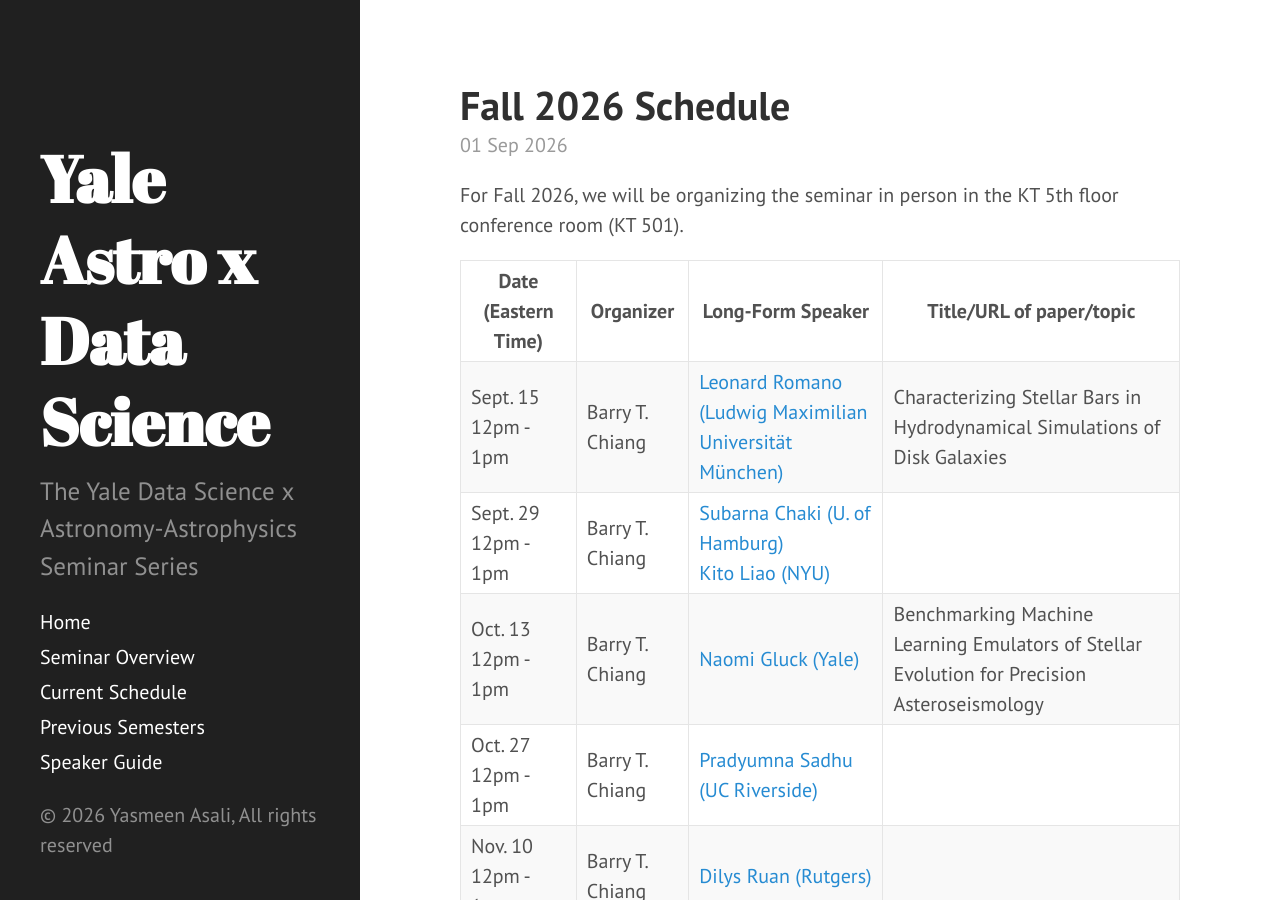
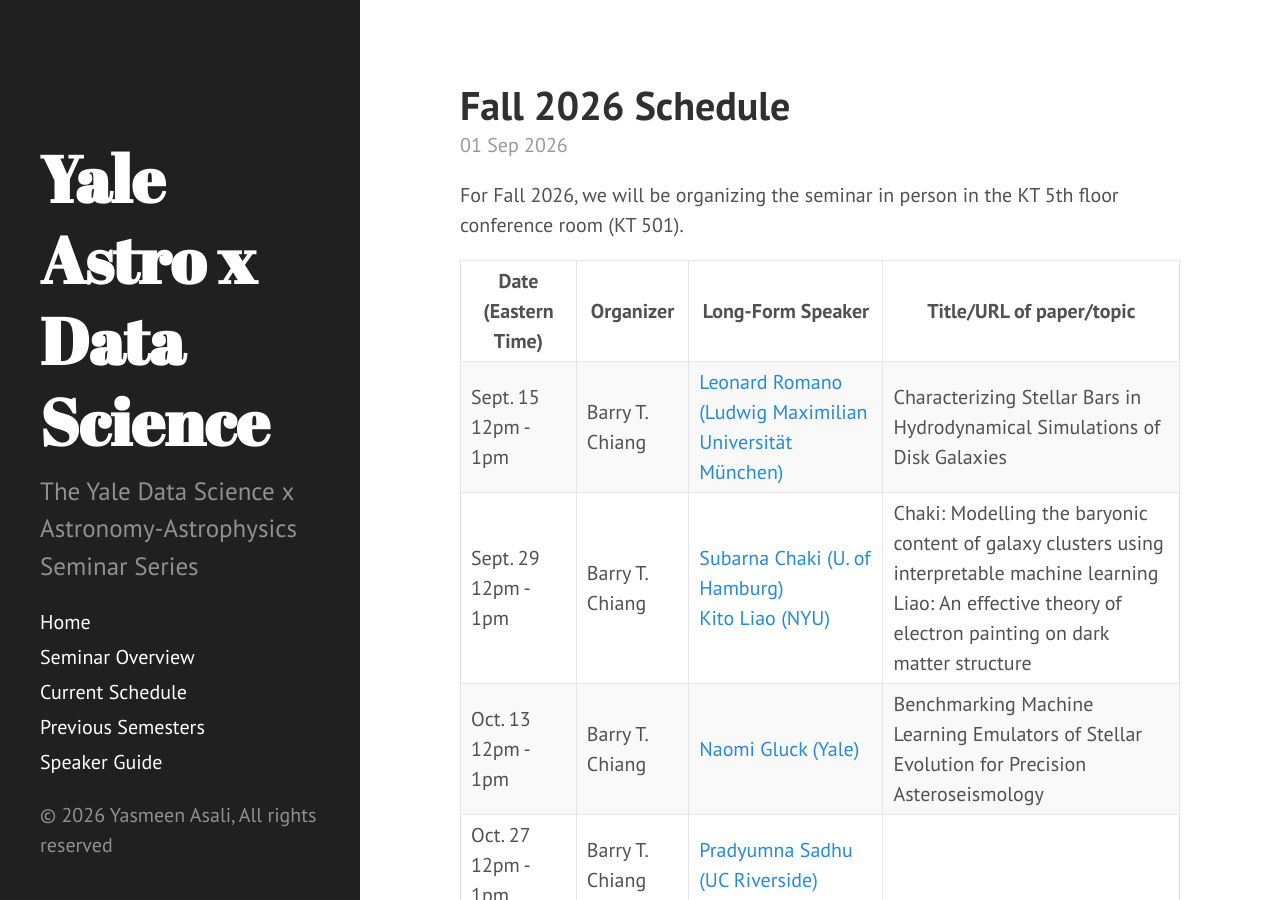
Before and after one commit to yale-dsaas/yale-dsaas.github.io, a Jekyll site: the page built from _posts/2026-09-01-fallschedule.md, in a window 1280 px wide and 900 px high. Built offline with Jekyll 4.4.1, drawn with Linux system fonts in a browser that asks for light colours.

Commit message:
Add Sep 29 talk titles for Subarna Chaki and Kito Liao

```diff
--- a/_posts/2026-09-01-fallschedule.md
+++ b/_posts/2026-09-01-fallschedule.md
@@ -25,7 +25,7 @@
       <td>Sept. 29<br>12pm - 1pm</td>
       <td>Barry T. Chiang</td>
       <td><a href="https://www.qu.uni-hamburg.de/qurs/membership/interviews/26-04-subarna-chaki.html">Subarna Chaki (U. of Hamburg)</a><br><a href="https://kitokamada.github.io/kitokliao/index.html">Kito Liao (NYU)</a></td>
-      <td></td>
+      <td>Chaki: Modelling the baryonic content of galaxy clusters using interpretable machine learning<br>Liao: An effective theory of electron painting on dark matter structure</td>
     </tr>
     <tr>
       <td>Oct. 13<br>12pm - 1pm</td>
```
